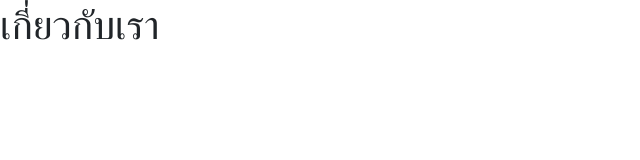
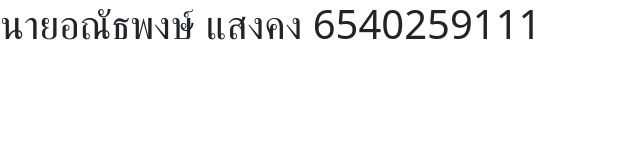
Before and after one commit to anattapo/app11-4, a website: page html/about.html in a window 1280 px wide. Shown: the whole page, without its empty margins (0-640 px from the left). Drawn offline with nearby package versions, Linux system fonts and the light colour scheme.

Commit message:
Add files via upload

```diff
--- a/html/about.html
+++ b/html/about.html
@@ -7,7 +7,7 @@
     <link href="https://cdn.jsdelivr.net/npm/bootstrap@5.3.3/dist/css/bootstrap.min.css" rel="stylesheet" integrity="sha384-QWTKZyjpPEjISv5WaRU9OFeRpok6YctnYmDr5pNlyT2bRjXh0JMhjY6hW+ALEwIH" crossorigin="anonymous">
   </head>
   <body>
-    <h1>เกี่ยวกับเรา</h1>
+    <h1>นายอณัธพงษ์ แสงคง 6540259111</h1>
     <script src="https://cdn.jsdelivr.net/npm/bootstrap@5.3.3/dist/js/bootstrap.bundle.min.js" integrity="sha384-YvpcrYf0tY3lHB60NNkmXc5s9fDVZLESaAA55NDzOxhy9GkcIdslK1eN7N6jIeHz" crossorigin="anonymous"></script>
   </body>
 </html>
```
